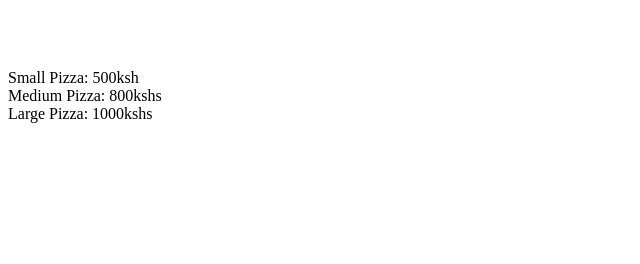
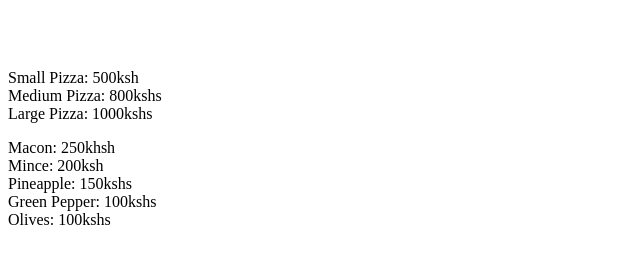
Before and after one commit to Princentaba1/Princespizzahub, a plain HTML site: page index.html in a window 1280 px wide. Shown: the part 110-374 px from the top of the page, without its empty margins (0-640 px from the left). Drawn offline with Linux system fonts and the light colour scheme.

Commit message:
5th commit added toppings option and prices

```diff
--- a/index.html
+++ b/index.html
@@ -23,6 +23,14 @@
                Medium Pizza:   800kshs<br>
                Large Pizza:   1000kshs<br>
               </p>
+
+              <p>
+                Macon:   250khsh<br>
+                Mince:   200ksh<br>
+                Pineapple:   150kshs<br>
+                Green Pepper:   100kshs<br>
+                Olives:   100kshs<br>
+              </p>
         </div>
 
 </div>
```
